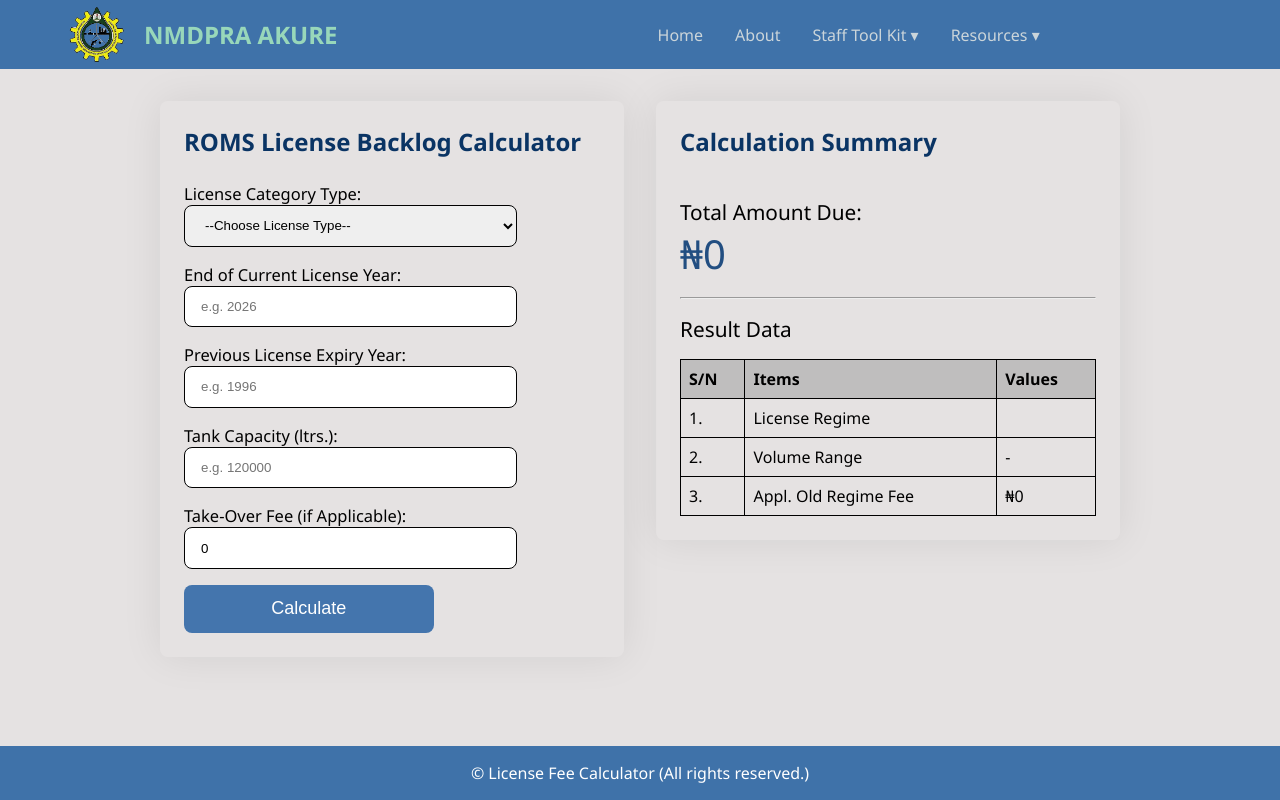
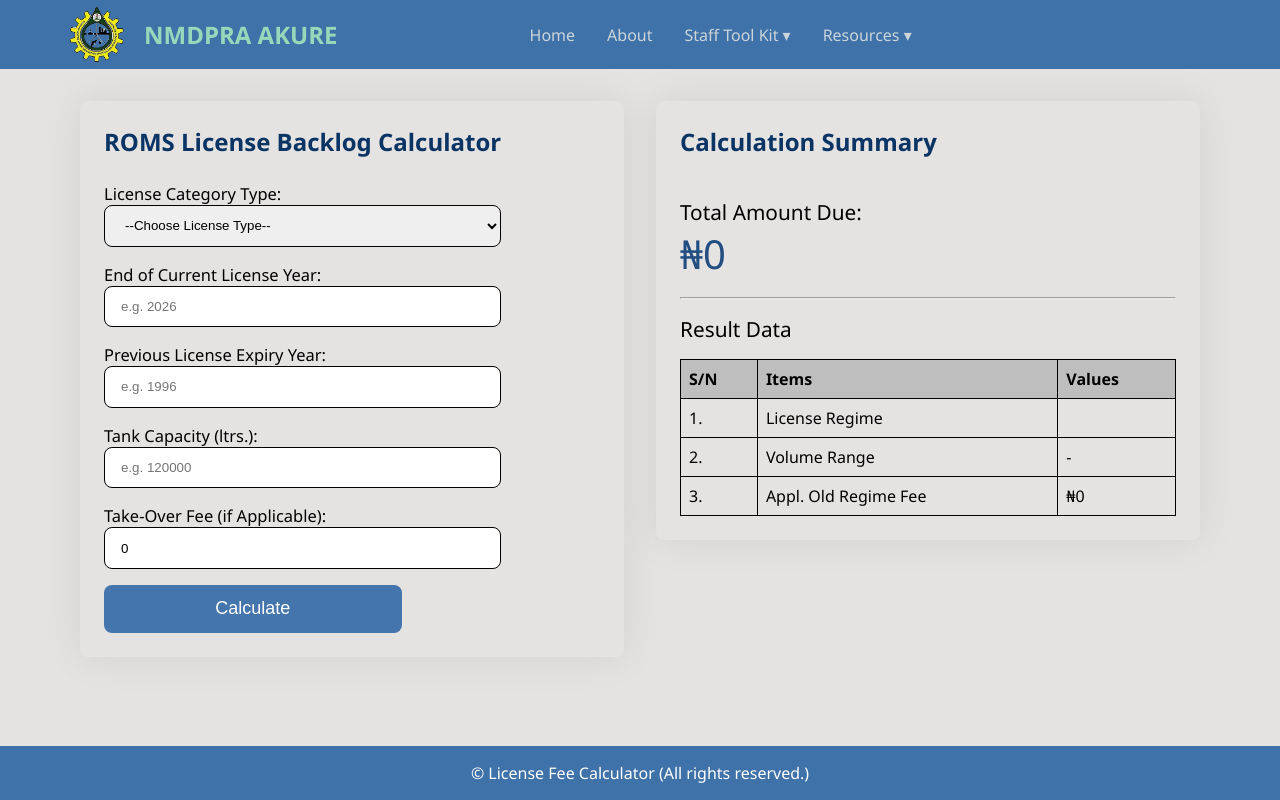
Before and after one commit to Adeniji-Rahmon-Olusegun/license-backlog-calculator, a React (Create React App) app in the folder client/: page / in a window 1280 px wide. Built offline with nearby package versions, Linux system fonts and the light colour scheme; the HTML template or start-up script is replaced by a standard one.

Commit message:
minor UI fix

```diff
--- a/client/src/styles/header.css
+++ b/client/src/styles/header.css
@@ -8,9 +8,10 @@
     box-sizing: border-box;
     color: #cbd5da;
     align-items: center;
-    gap: 20rem;
+    gap: 12rem;
     max-width: 100%;
     padding-left: 1rem;
+    position: relative;
 }
 
 .header-logo {
@@ -60,6 +61,10 @@
     .hamburger{
         display: block;
     }
+
+    /* .navbar {
+        gap: 15rem;
+    } */
 
     .nav-links {
         display: none;
--- a/client/src/styles/main.css
+++ b/client/src/styles/main.css
@@ -2,7 +2,7 @@
     display: flex;
     flex: 1;
     /* margin-left: 7rem; */
-    padding: 2rem 10rem;
+    padding: 2rem 5rem;
     justify-content: center;
     gap: 2rem;
     /* width: 73%; */
```
